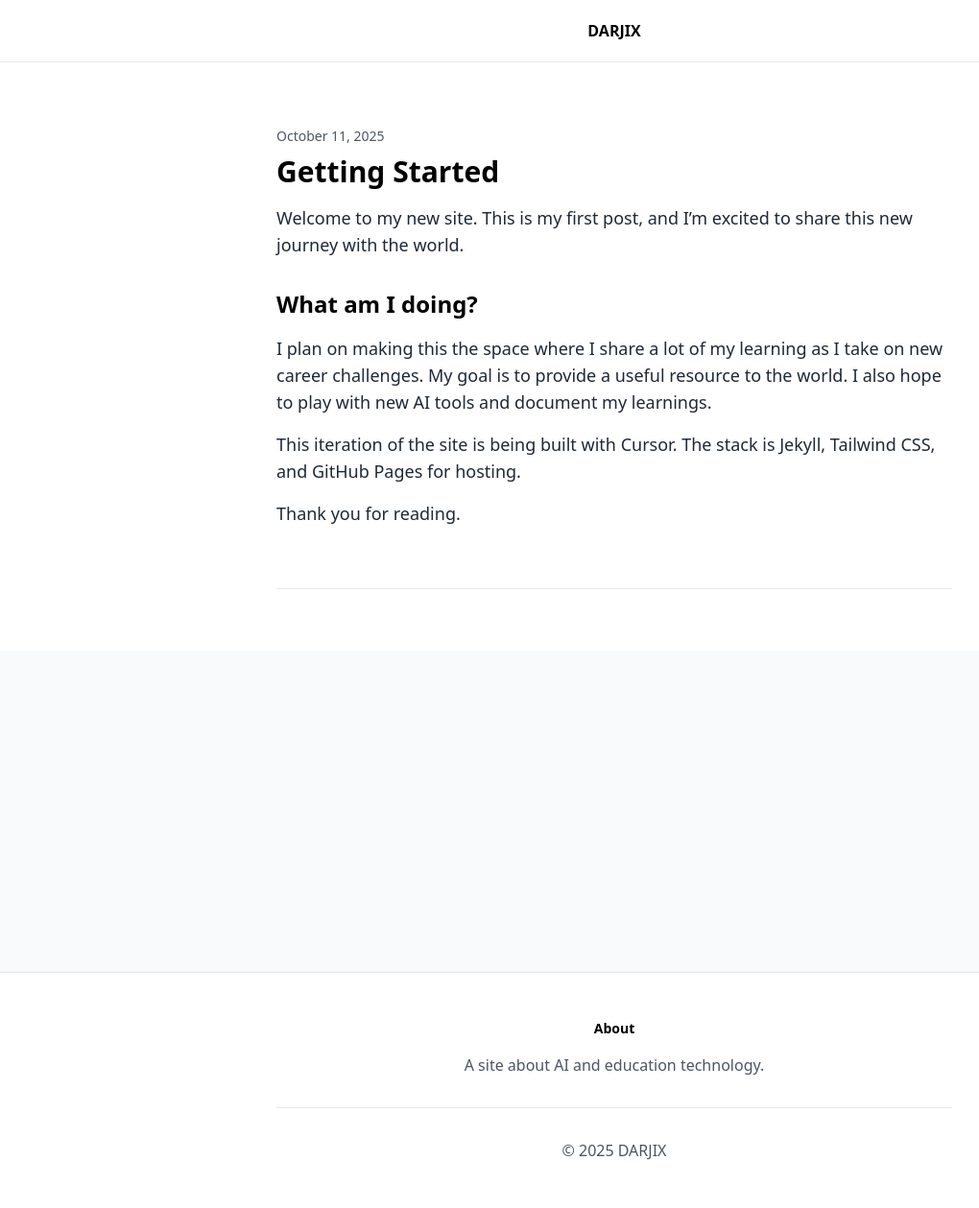
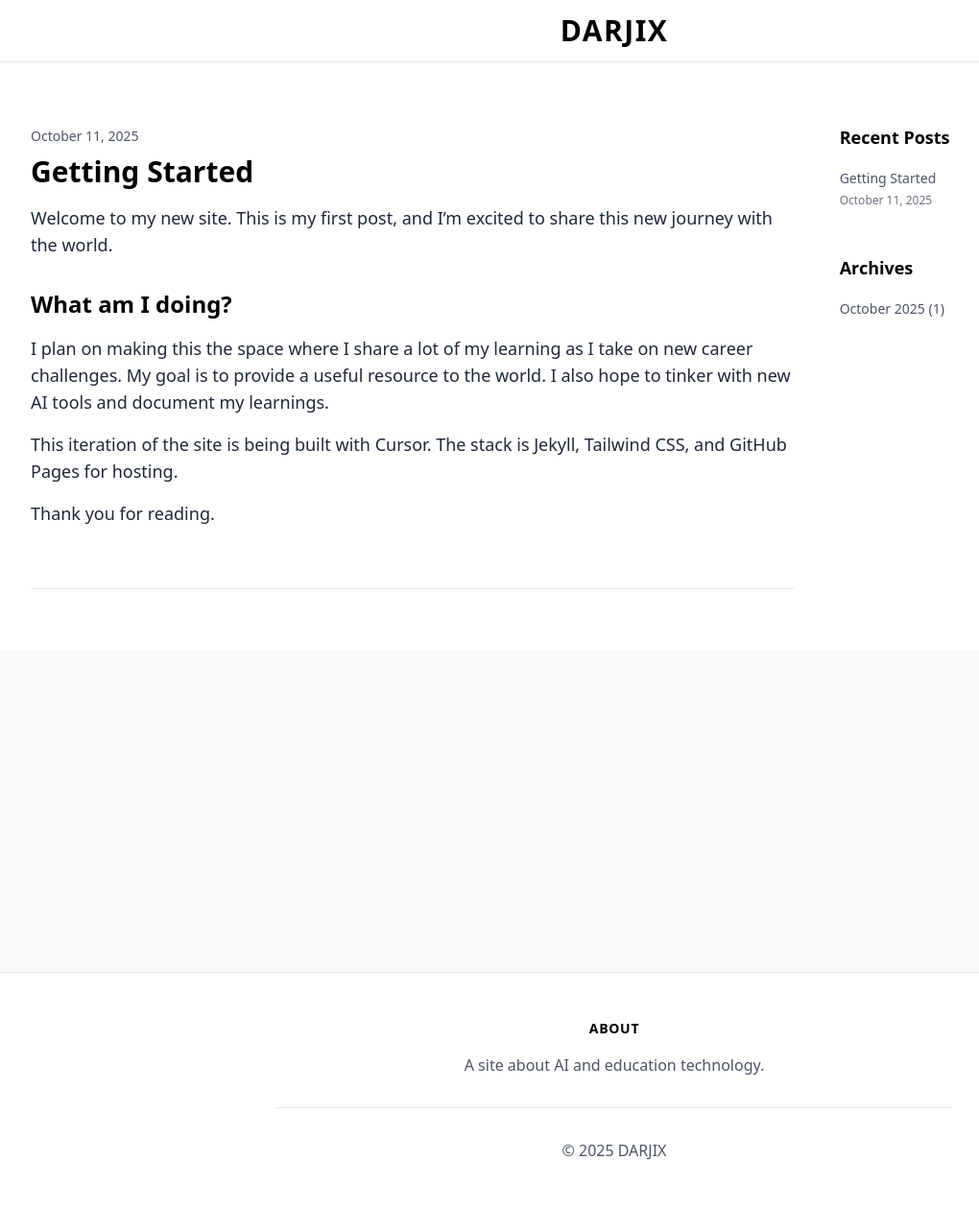
Before and after one commit to saldarji/darjix, a Jekyll site: the page built from index.html, in a window 1280 px wide. Shown: the whole page at 96% size, without its empty margins (0-1020 px from the left). Built offline with Jekyll 4.4.1, drawn with Linux system fonts in a browser that asks for light colours.

Commit message:
Add two-column layout with sidebar for Recent Posts and Archives

```diff
--- a/_posts/2025-10-11-Getting-Started.md
+++ b/_posts/2025-10-11-Getting-Started.md
@@ -8,7 +8,7 @@
 Welcome to my new site. This is my first post, and I'm excited to share this new journey with the world.
 
 ## What am I doing?
-I plan on making this the space where I share a lot of my learning as I take on new career challenges. My goal is to provide a useful resource to the world. I also hope to play with new AI tools and document my learnings.
+I plan on making this the space where I share a lot of my learning as I take on new career challenges. My goal is to provide a useful resource to the world. I also hope to tinker with new AI tools and document my learnings.
 
 This iteration of the site is being built with Cursor. The stack is Jekyll, Tailwind CSS, and GitHub Pages for hosting.
 
--- a/assets/css/style.css
+++ b/assets/css/style.css
@@ -683,10 +683,6 @@
   margin-bottom: 0.5rem;
 }
 
-.mb-3 {
-  margin-bottom: 0.75rem;
-}
-
 .mb-4 {
   margin-bottom: 1rem;
 }
@@ -771,12 +767,20 @@
   width: 100%;
 }
 
+.max-w-2xl {
+  max-width: 42rem;
+}
+
 .max-w-3xl {
   max-width: 48rem;
 }
 
 .max-w-4xl {
   max-width: 56rem;
+}
+
+.max-w-7xl {
+  max-width: 80rem;
 }
 
 .max-w-none {
@@ -815,8 +819,8 @@
   justify-content: center;
 }
 
-.justify-between {
-  justify-content: space-between;
+.gap-12 {
+  gap: 3rem;
 }
 
 .gap-8 {
@@ -845,6 +849,12 @@
   --tw-space-y-reverse: 0;
   margin-top: calc(0.5rem * calc(1 - var(--tw-space-y-reverse)));
   margin-bottom: calc(0.5rem * var(--tw-space-y-reverse));
+}
+
+.space-y-3 > :not([hidden]) ~ :not([hidden]) {
+  --tw-space-y-reverse: 0;
+  margin-top: calc(0.75rem * calc(1 - var(--tw-space-y-reverse)));
+  margin-bottom: calc(0.75rem * var(--tw-space-y-reverse));
 }
 
 .space-y-6 > :not([hidden]) ~ :not([hidden]) {
@@ -1011,6 +1021,11 @@
   line-height: 2rem;
 }
 
+.text-3xl {
+  font-size: 1.875rem;
+  line-height: 2.25rem;
+}
+
 .text-4xl {
   font-size: 2.25rem;
   line-height: 2.5rem;
@@ -1036,6 +1051,11 @@
   line-height: 1.75rem;
 }
 
+.text-xs {
+  font-size: 0.75rem;
+  line-height: 1rem;
+}
+
 .font-bold {
   font-weight: 700;
 }
@@ -1048,8 +1068,12 @@
   font-weight: 600;
 }
 
-.tracking-tight {
-  letter-spacing: -0.025em;
+.uppercase {
+  text-transform: uppercase;
+}
+
+.tracking-wider {
+  letter-spacing: 0.05em;
 }
 
 .text-black {
@@ -1122,6 +1146,11 @@
 .hover\:bg-gray-100:hover {
   --tw-bg-opacity: 1;
   background-color: rgb(243 244 246 / var(--tw-bg-opacity, 1));
+}
+
+.hover\:text-black:hover {
+  --tw-text-opacity: 1;
+  color: rgb(0 0 0 / var(--tw-text-opacity, 1));
 }
 
 .hover\:text-blue-800:hover {
@@ -1209,6 +1238,18 @@
 }
 
 @media (min-width: 1024px) {
+  .lg\:col-span-1 {
+    grid-column: span 1 / span 1;
+  }
+
+  .lg\:col-span-2 {
+    grid-column: span 2 / span 2;
+  }
+
+  .lg\:grid-cols-3 {
+    grid-template-columns: repeat(3, minmax(0, 1fr));
+  }
+
   .lg\:px-8 {
     padding-left: 2rem;
     padding-right: 2rem;
--- a/index.html
+++ b/index.html
@@ -3,9 +3,13 @@
 title: Home
 ---
 
-<!-- Blog Posts -->
+<!-- Two Column Layout -->
 <section class="py-16 bg-white">
-  <div class="max-w-3xl mx-auto px-4 sm:px-6 lg:px-8">
+  <div class="max-w-7xl mx-auto px-4 sm:px-6 lg:px-8">
+    <div class="grid grid-cols-1 lg:grid-cols-3 gap-12">
+
+      <!-- Main Content - Left Side -->
+      <div class="lg:col-span-2">
         <div class="space-y-12">
           {% for post in site.posts %}
           <article class="border-b border-gray-200 pb-12">
@@ -28,4 +32,45 @@
           {% endif %}
         </div>
       </div>
+
+      <!-- Sidebar - Right Side -->
+      <aside class="lg:col-span-1">
+        <!-- Recent Posts -->
+        <div class="mb-12">
+          <h3 class="text-lg font-bold text-black mb-4">Recent Posts</h3>
+          <ul class="space-y-3">
+            {% for post in site.posts limit:5 %}
+            <li>
+              <a href="{{ post.url | relative_url }}" class="text-gray-600 hover:text-black text-sm">
+                {{ post.title }}
+              </a>
+              <div class="text-xs text-gray-500 mt-1">
+                {{ post.date | date: "%B %d, %Y" }}
+              </div>
+            </li>
+            {% endfor %}
+          </ul>
+        </div>
+
+        <!-- Archives -->
+        <div>
+          <h3 class="text-lg font-bold text-black mb-4">Archives</h3>
+          <ul class="space-y-2">
+            {% assign postsByYear = site.posts | group_by_exp: "post", "post.date | date: '%Y'" %}
+            {% for year in postsByYear %}
+              {% assign postsByMonth = year.items | group_by_exp: "post", "post.date | date: '%B %Y'" %}
+              {% for month in postsByMonth %}
+              <li>
+                <a href="#{{ month.name | slugify }}" class="text-gray-600 hover:text-black text-sm">
+                  {{ month.name }} ({{ month.items.size }})
+                </a>
+              </li>
+              {% endfor %}
+            {% endfor %}
+          </ul>
+        </div>
+      </aside>
+
+    </div>
+  </div>
 </section>
```
Lines whose indentation alone changed are shown as unchanged.
